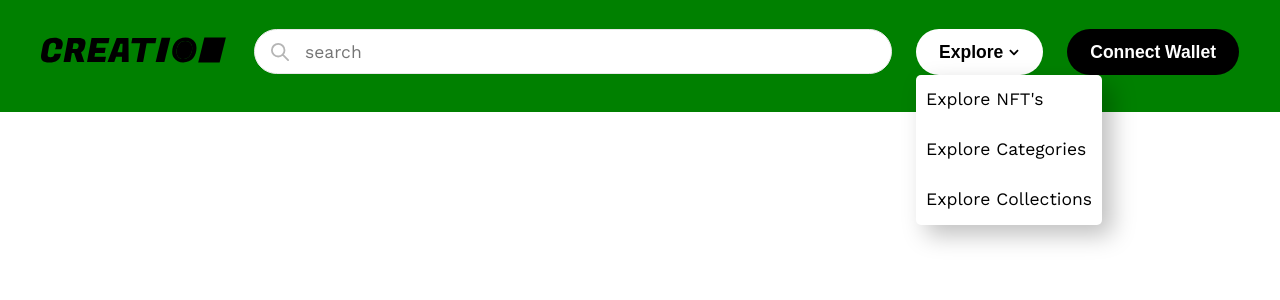
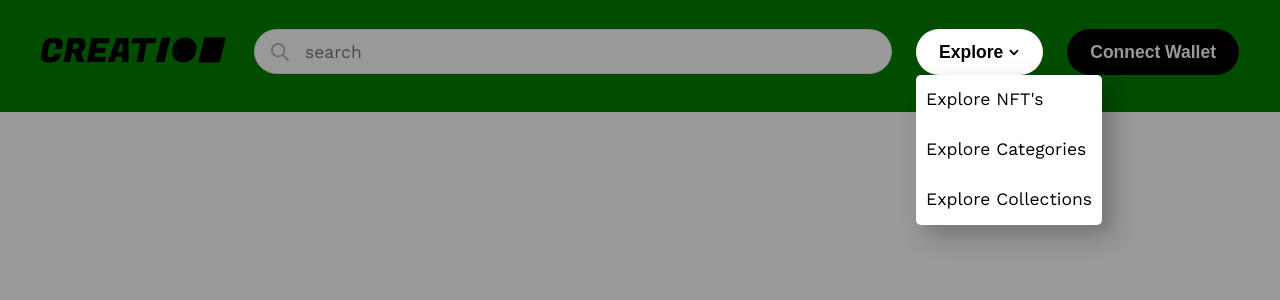
Before and after one commit to taurus-git/nft-creation, a React (Create React App) app: page / in a window 1280 px wide. Both pictures are taken after a click on the element "Explore". Shown: the top 300 px of the page. Built offline with nearby package versions, Linux system fonts and the light colour scheme; the HTML template or start-up script is replaced by a standard one.

Commit message:
Added DropdownMenu component. Tiny code refactoring

```diff
--- a/src/App.scss
+++ b/src/App.scss
@@ -1,13 +1,15 @@
 @import "assets/styles/abstracts/variables";
+
+@import "assets/styles/base/typography";
+@import "assets/styles/base/animations";
+@import "assets/styles/base/base";
+@import "assets/styles/base/utilities";
 
 @import "components/Button/Button";
 @import "components/Button/Buttons";
 @import "components/Icon/Icon";
 @import "components/Menu/Menu";
 
-@import "assets/styles/base/typography";
-@import "assets/styles/base/animations";
-@import "assets/styles/base/base";
-@import "assets/styles/base/utilities";
-
+@import "layouts/container/Container/Container";
+@import "layouts/container/DropdownMenu/DropdownMenu";
 @import "layouts/header/Search";
--- a/src/components/Button/Button.scss
+++ b/src/components/Button/Button.scss
@@ -19,7 +19,7 @@
   padding-right: 40px;
   opacity: 1;
   background-color: #ffffff;
-  z-index: 1;
+  z-index: 10;
   overflow: hidden;
 
   &::before {
--- a/src/components/Menu/Menu.scss
+++ b/src/components/Menu/Menu.scss
@@ -3,7 +3,7 @@
   position: absolute;
   width: max-content;
   box-shadow: 10px 10px 23px 0px rgba(0,0,0,0.25);;
-  z-index: 1;
+  z-index: 10;
   background-color: #ffffff;
   border-radius: 5px;
 
@@ -28,8 +28,3 @@
     }
   }
 }
-
-.menu__dropdown {
-  position: relative;
-  display: inline-block;
-}
--- a/src/layouts/container/Container/Container.js
+++ b/src/layouts/container/Container/Container.js
@@ -1,5 +1,4 @@
 import React from 'react';
-import './Container.scss'
 
 const Container = ( props ) => {
     return (
--- /dev/null
+++ b/src/layouts/container/DropdownMenu/DropdownMenu.js
@@ -0,0 +1,16 @@
+import React from 'react';
+
+const DropdownMenu = (props) => {
+    const handleClick = () => {
+        props.onMenuClick();
+    }
+
+    return (
+        <div className="menu__dropdown" onClick={handleClick}>
+            {props.children}
+            <div className={`menu__dropdown--bg-opacity ${props.isActive ? "active" : ""}`}></div>
+        </div>
+    );
+};
+
+export default DropdownMenu;
--- /dev/null
+++ b/src/layouts/container/DropdownMenu/DropdownMenu.scss
@@ -0,0 +1,22 @@
+.menu__dropdown {
+  position: relative;
+  display: inline-block;
+
+  &--bg-opacity {
+    display: none;
+    position: fixed;
+    z-index: 1;
+    left: 0;
+    top: 0;
+    width: 100%;
+    height: 100%;
+    overflow: auto;
+    background-color: rgb(0, 0, 0);
+    background-color: rgba(0, 0, 0, 0.4);
+
+    &.active {
+      display: block;
+    }
+  }
+
+}
--- a/src/layouts/header/Header.js
+++ b/src/layouts/header/Header.js
@@ -1,5 +1,6 @@
 import React, { useState } from 'react';
 import Container from "../container/Container/Container";
+import DropdownMenu from "../container/DropdownMenu/DropdownMenu"
 import Search from "./Search";
 import Button from "../../components/Button/Button";
 import { navButtonHandler, navButtonHandler2 } from "../../components/Button/ButtonsActions"
@@ -10,7 +11,7 @@ import "./Header.scss";
 const Header = ( ) => {
     const [isActive, setActive] = useState(false);
 
-    const handleToggle = () => {
+    const handleClick = () => {
         setActive(!isActive);
     }
 
@@ -22,10 +23,10 @@ const Header = ( ) => {
                 </figure>
                 <Search/>
                 <div className="buttons">
-                    <div className="menu__dropdown" onClick={handleToggle}>
+                    <DropdownMenu isActive={isActive} onMenuClick={handleClick}>
                         <Button class="button--nav" value="Explore" icon="#chevron" onPress={navButtonHandler} />
-                        <Menu class={isActive ? "active" : null} />
-                    </div>
+                        <Menu class={isActive ? "active" : ""} />
+                    </DropdownMenu>
                     <Button class="button--cta" value="Connect Wallet" onPress={navButtonHandler2}/>
                 </div>
             </header>
```
